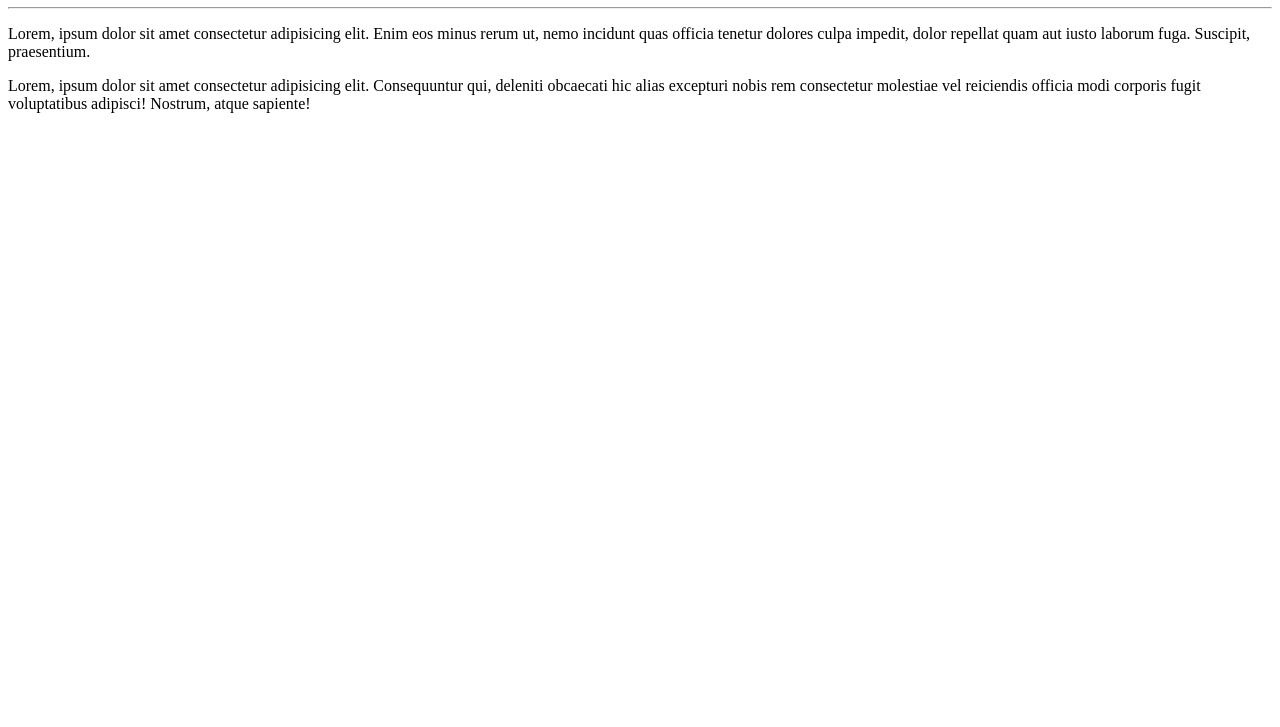
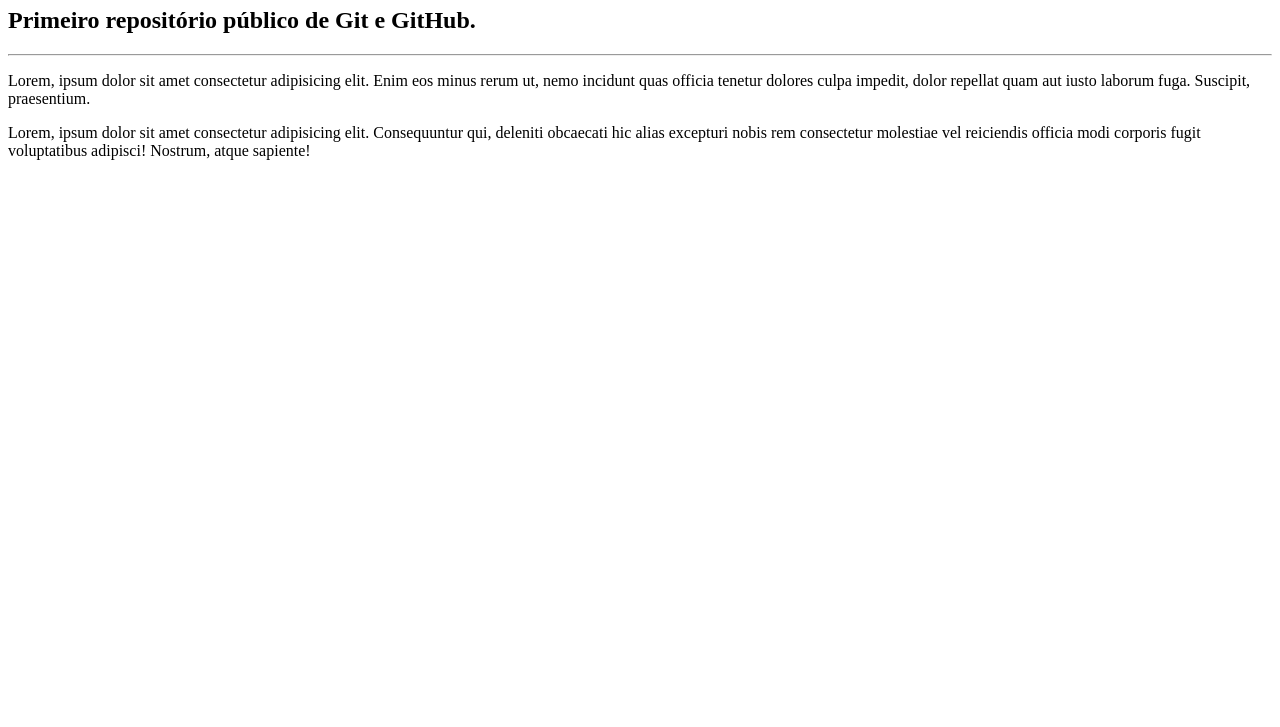
Before and after one commit to MarciDevCode/Ola-Mundo, a plain HTML site: page site exemplo 01/index.html in a window 1280 px wide. Shown: the part 73-800 px from the top of the page. Drawn offline with Linux system fonts and the light colour scheme.

Commit message:
Alterações no README

```diff
--- a/site exemplo 01/index.html
+++ b/site exemplo 01/index.html
@@ -3,12 +3,16 @@
 <head>
     <meta charset="UTF-8">
     <meta name="viewport" content="width=device-width, initial-scale=1.0">
-    <title>Meu primeiro site em repositório!</title>
+    <title>Meu primeiro site em repositório!
+
+           Primeiro repositório público de Git e GitHub.
+    </title>
 
 </head>
 
 <body>
      <h1>Olá, Mundo!</h1>
+     <h2>Primeiro repositório público de Git e GitHub.</h2>
         <hr>
         <p>Lorem, ipsum dolor sit amet consectetur adipisicing elit. Enim eos minus rerum ut, nemo incidunt quas officia tenetur dolores culpa impedit, dolor repellat quam aut iusto laborum fuga. Suscipit, praesentium.</p>
         <p>Lorem, ipsum dolor sit amet consectetur adipisicing elit. Consequuntur qui, deleniti obcaecati hic alias excepturi nobis rem consectetur molestiae vel reiciendis officia modi corporis fugit voluptatibus adipisci! Nostrum, atque sapiente!</p>
```
